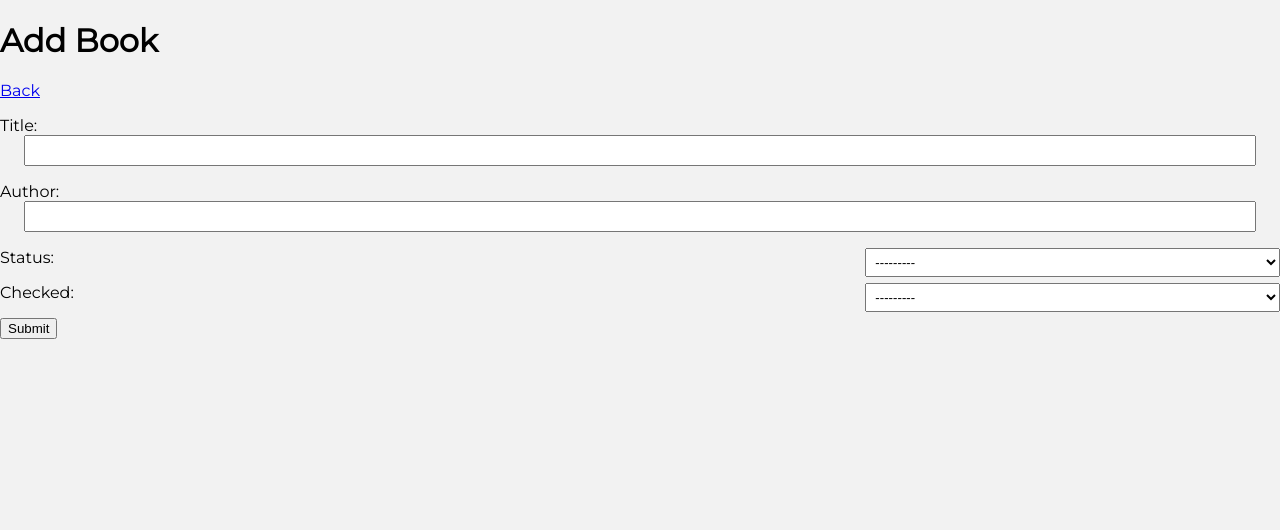
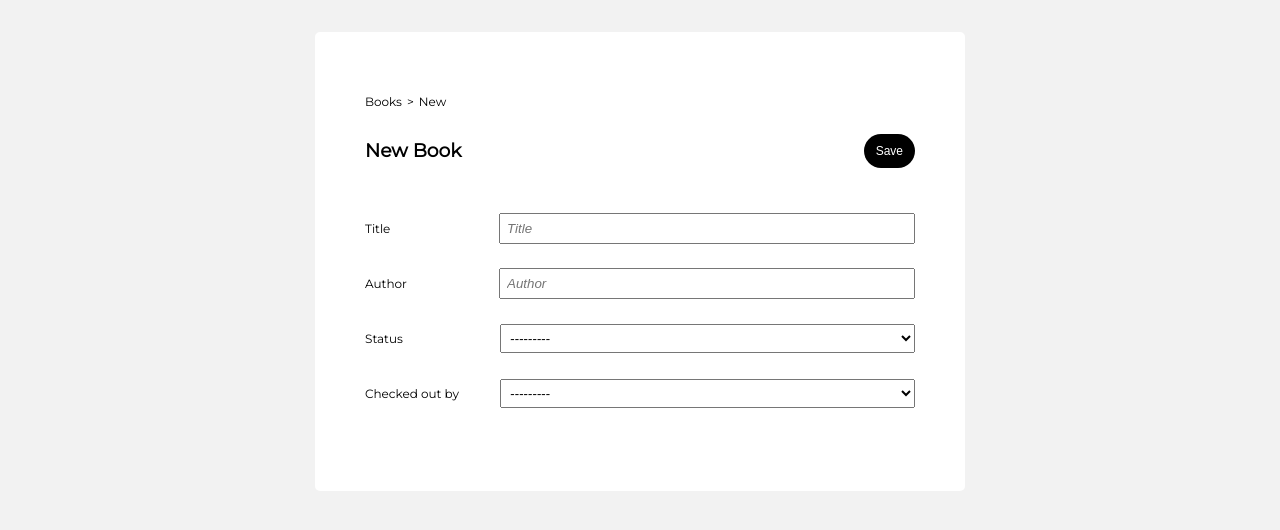
Before and after one commit to juniorrestituyo/book-app, a Django app: page /add/ in a window 1280 px wide. Shown: the part 97-627 px from the top of the page. Run offline with Django 4.2, Linux system fonts and the light colour scheme.

Commit message:
Adding changes

```diff
--- a/bookapp/forms.py
+++ b/bookapp/forms.py
@@ -1,3 +1,4 @@
+from logging import PlaceHolder
 from django.forms import ModelForm
 from .models import Book
 
@@ -5,4 +6,17 @@ from .models import Book
 class BookForm(ModelForm):
     class Meta:
         model = Book
-        fields = "__all__"
+        fields = ["title", "author", "status", "checked"]
+        labels ={
+            "checked": "Checked out by"
+        }
+
+    def __init__(self, *args, **kwargs):
+        super(BookForm, self).__init__(*args, **kwargs)
+
+        for name, field in self.fields.items():
+            # field.widget.attrs.update({"class": "form"})
+            self.fields["title"].widget.attrs.update({"class": "form-input", "placeholder": "Title"})
+            self.fields["author"].widget.attrs.update({"class": "form-input", "placeholder": "Author"})
+            self.fields["status"].widget.attrs.update({"class": "form-select"})
+            self.fields["checked"].widget.attrs.update({"class": "form-select"})
--- a/bookapp/templates/bookapp/add_edit.html
+++ b/bookapp/templates/bookapp/add_edit.html
@@ -2,13 +2,45 @@
 {% block content %}
 
 {% if page == "add" %}
-<h1>Add Book</h1>
+<!-- <h1>Add Book</h1>
 <a href="{% url 'mainPage' %}">Back</a>
 <form action="" method="POST">
     {% csrf_token %}
     {{form.as_p}}
-    <input type="submit" value="Submit">
-</form>
+    <input class="btn-save btn-header" type="submit" value="Submit">
+</form> -->
+
+<section class="contaner-create">
+    <div class="header-back">
+      <a href="#">Books</a>
+      <p>&#62;</p>
+      <a href="#">New</a>
+    </div>
+
+  <form class="add-new" method="POST">
+      {% csrf_token %}
+      <div class="header">
+        <h3>New Book</h3>
+        <input type="submit" class="btn-save btn-header" value="Save">
+      </div >
+
+      {% for f in form %}
+      <div class="form">
+        {{f.label}}
+        {{f}}
+      </div>
+      {% endfor %}
+
+  </form>
+</section>
+
+
+
+
+
+
+
+
 {% else %}
 <h1>Edit Book</h1>
 <form action="" method="POST">
--- a/bookapp/templates/bookapp/mainPage.html
+++ b/bookapp/templates/bookapp/mainPage.html
@@ -22,7 +22,7 @@
     <hr>
     <div class="row">
       <div class="col"><a href="{% url 'view-book' b.id %}" class="col-view">View</a></div>
-      <div class="col">{{b.title}}</div>
+      <div class="col">{{b.title|slice:"20"}}</div>
       <div class="col">{{b.author}}</div>
       <div class="col">{{b.status}}</div>
       <div class="col">{{b.checked}}</div>
--- a/static/styles/main.css
+++ b/static/styles/main.css
@@ -116,7 +116,8 @@ img{
     background-color: #000;
     color: #fff;
     font-size: 12px;
-    text-decoration: none;
+    border: none;
+    cursor: pointer;
     padding: 10px 12px;
     border-radius: 25px;
 }
@@ -207,12 +208,13 @@ header, .row {
 
 .form{
     display: flex;
+    align-items: center;
     position: relative;
     margin: 40px 0;
     font-size: 12px;
 }
 
-.form input[type="text"]{
+.form-input{
     max-width: 400px;
     padding: 5px;
     font-style: italic;
@@ -220,7 +222,7 @@ header, .row {
     right: 0;
 }
 
-select{
+.form-select{
     width: 415px;
     padding: 5px;
     font-style: italic;
```
Also changed, not shown: db.sqlite3.
